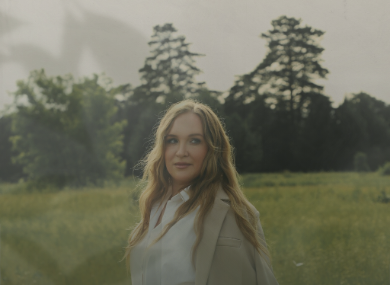
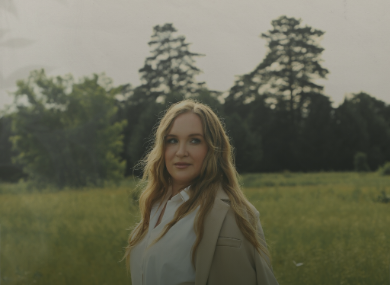
Before and after one commit to Katemokey/katemokey-portfolio, a plain HTML site: page docs/ksenia-shchipacheva/index.html in a window 390 px wide. Shown: the part 86-371 px from the top of the page. Drawn offline with Linux system fonts and the light colour scheme.

Commit message:
Reduce animated leaf shadows on narrow screens

```diff
--- a/docs/ksenia-shchipacheva/index.html
+++ b/docs/ksenia-shchipacheva/index.html
@@ -19,7 +19,7 @@
   <link rel="stylesheet" href="assets/font-trial/more/families.css">
   <link rel="preload" as="font" type="font/otf" href="assets/font-trial/FoglihtenNo06_076.otf" crossorigin>
   <link rel="preload" as="font" type="font/otf" href="assets/font-trial/PassionsConflictRUS-Regular.otf" crossorigin>
-  <link rel="stylesheet" href="styles.css?v=20261118-6">
+  <link rel="stylesheet" href="styles.css?v=20261118-7">
   <script defer src="app.js"></script>
 </head>
 <body>
--- a/docs/ksenia-shchipacheva/styles.css
+++ b/docs/ksenia-shchipacheva/styles.css
@@ -341,8 +341,13 @@ a:focus-visible,button:focus-visible{outline:3px solid #c9ac78;outline-offset:5p
  100%{transform:translate3d(-3px,3px,0) rotate(-.6deg)}
 }
 @media(max-width:820px){
- .leaf-shadows::before{left:-88px;width:clamp(300px,84vw,420px);opacity:.23}
- .leaf-shadows::after{right:-86px;width:clamp(300px,84vw,420px);opacity:.18}
+ .leaf-shadows::before{left:-110px;top:2svh;width:clamp(260px,56vw,365px);height:82svh;opacity:.16}
+ .leaf-shadows::after{right:-110px;top:10svh;width:clamp(260px,56vw,365px);height:78svh;opacity:.13}
+}
+@media(max-width:600px){
+ /* Keep the narrow reading column clear: one soft cluster in each outer corner. */
+ .leaf-shadows::before{left:-75px;top:-6svh;width:280px;height:58svh;opacity:.14}
+ .leaf-shadows::after{right:-75px;top:auto;bottom:-7svh;width:280px;height:55svh;opacity:.11}
 }
 @media(prefers-reduced-motion:reduce){
  .leaf-shadows::before,.leaf-shadows::after{animation:none;will-change:auto}
```
